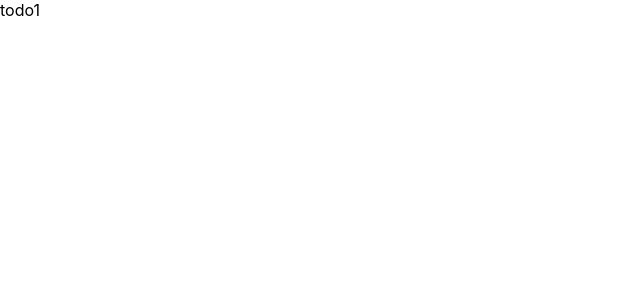
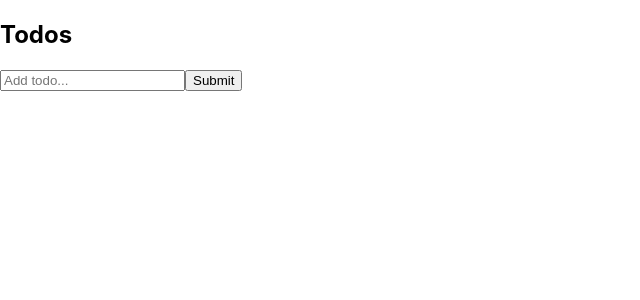
Before and after one commit to andersonlebon/todo-with-react, a React (Create React App) app: page / in a window 1280 px wide. Shown: the top 300 px of the page, without its empty margins (0-640 px from the left). Built offline with nearby package versions, Linux system fonts and the light colour scheme.

Commit message:
Add an input form to the todo list

```diff
--- a/src/App.js
+++ b/src/App.js
@@ -10,8 +10,17 @@ class App extends Component {
 
   render() {
     const { todo } = this.state;
-    console.log(todo);
-    return <div>{todo[0].title}</div>;
+    return (
+      <section>
+        <div className="main-container">
+          <h1 className="todo">Todos</h1>
+          <form className="form">
+            <input type="text" placeholder="Add todo..." />
+            <button type="submit">Submit</button>
+          </form>
+        </div>
+      </section>
+    );
   }
 }
 
```
